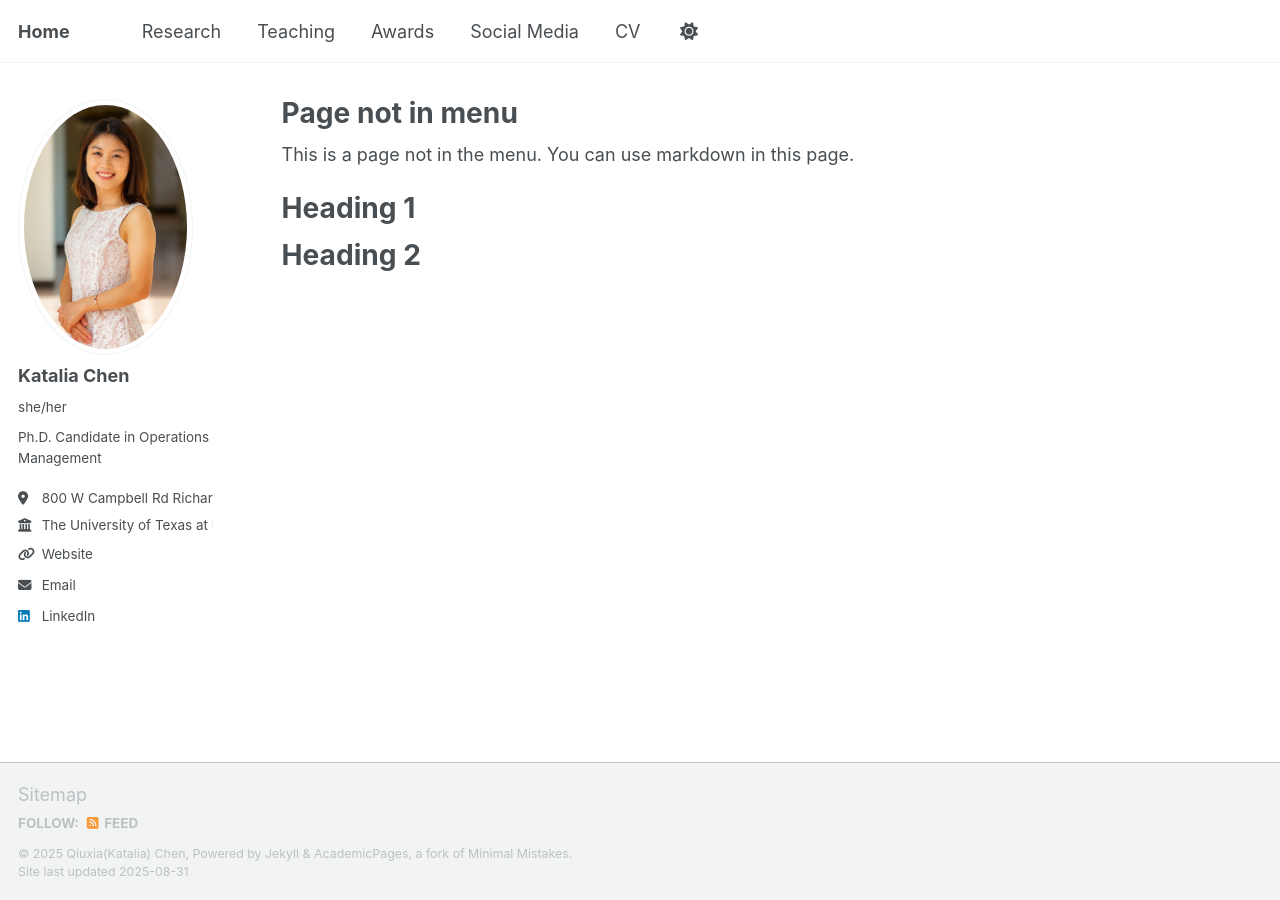
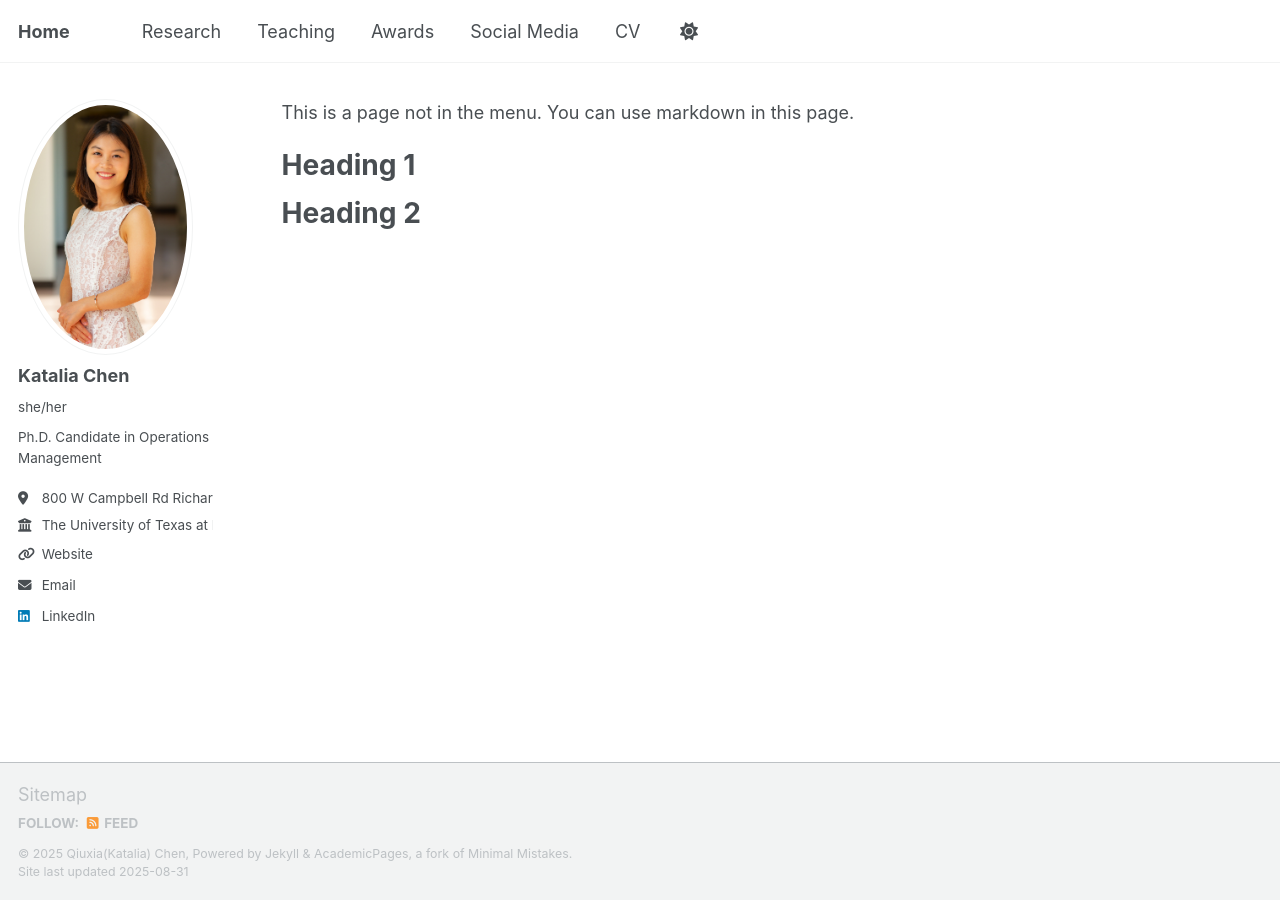
Before and after one commit to qxc2/kataliachen, a Jekyll site: the page built from _pages/non-menu-page.md, in a window 1280 px wide. Built offline with Jekyll 4.4.1, drawn with Linux system fonts in a browser that asks for light colours; a script that is not in the unit is left out.

Commit message:
Update single.html

```diff
--- a/_layouts/single.html
+++ b/_layouts/single.html
@@ -24,11 +24,6 @@ layout: default
 
     <div class="page__inner-wrap">
       {% unless page.header.overlay_color or page.header.overlay_image %}
-        <header>
-          {% if page.title %}<h1 class="page__title" itemprop="headline">{{ page.title | markdownify | remove: "<p>" | remove: "</p>" }}</h1>{% endif %}
-          {% if page.read_time %}
-            <p class="page__meta"><i class="fa fa-clock" aria-hidden="true"></i> {% include read-time.html %}</p>
-          {% endif %}
         {% if page.modified %}
           <p class="page__date"><strong><i class="fa fa-fw fa-calendar" aria-hidden="true"></i> {{ site.data.ui-text[site.locale].date_label | default: "Published:" }}</strong> <time datetime="{{ page.modified | date: "%Y-%m-%d" }}">{{ page.modified | date: "%B %d, %Y" }}</time></p>
         {% endif %}
```
